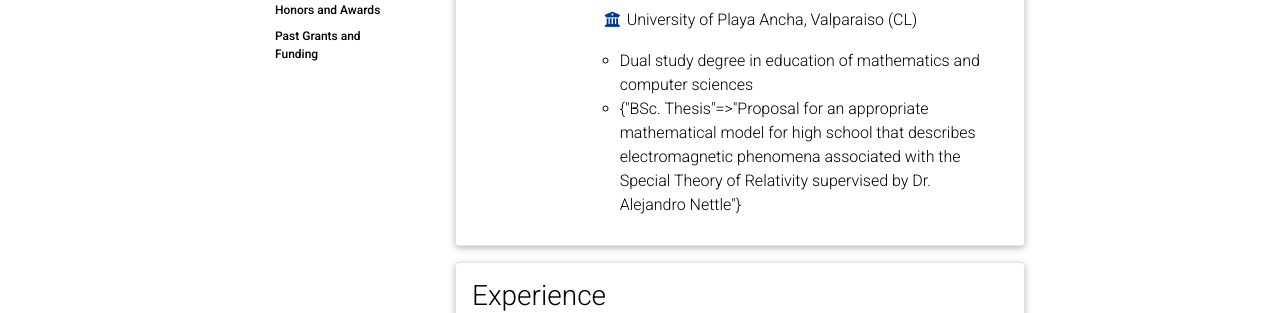
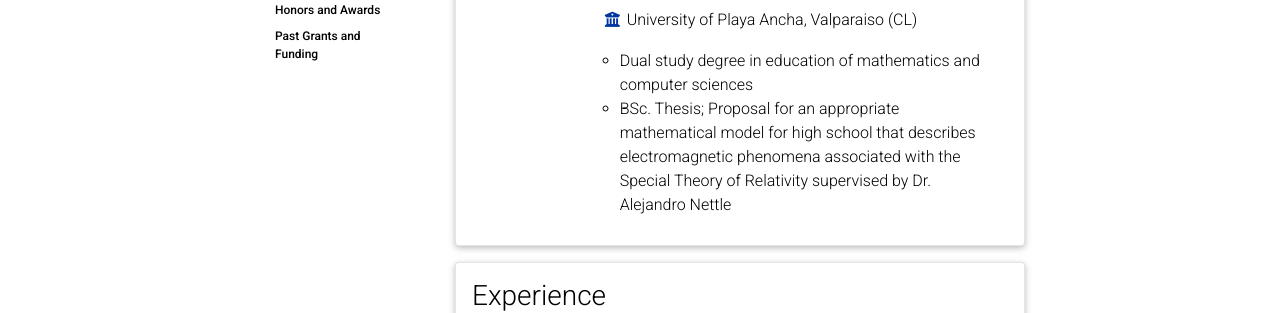
Before and after one commit to Victorfuentesl/victorfuentesl.github.io, a Jekyll site: the page built from _pages/cv.md, in a window 1280 px wide and 900 px high, scrolled down 812 px. Shown: the part 161-474 px from the top of the window. Built offline with Jekyll 4.4.1, drawn with Linux system fonts in a browser that asks for light colours; comment, search, counter and statistics services are not loaded; a style sheet for code colours, icons or effects is not loaded.

Commit message:
Update cv.yml

```diff
--- a/_data/cv.yml
+++ b/_data/cv.yml
@@ -35,7 +35,7 @@
       year: 3/09-3/15
       description:
         - Dual study degree in education of mathematics and computer sciences
-        - BSc. Thesis: Proposal for an appropriate mathematical model for high school that describes electromagnetic phenomena associated with the Special Theory of Relativity supervised by Dr. Alejandro Nettle
+        - BSc. Thesis;  Proposal for an appropriate mathematical model for high school that describes electromagnetic phenomena associated with the Special Theory of Relativity supervised by Dr. Alejandro Nettle
 
 - title: Experience
   type: time_table
```
